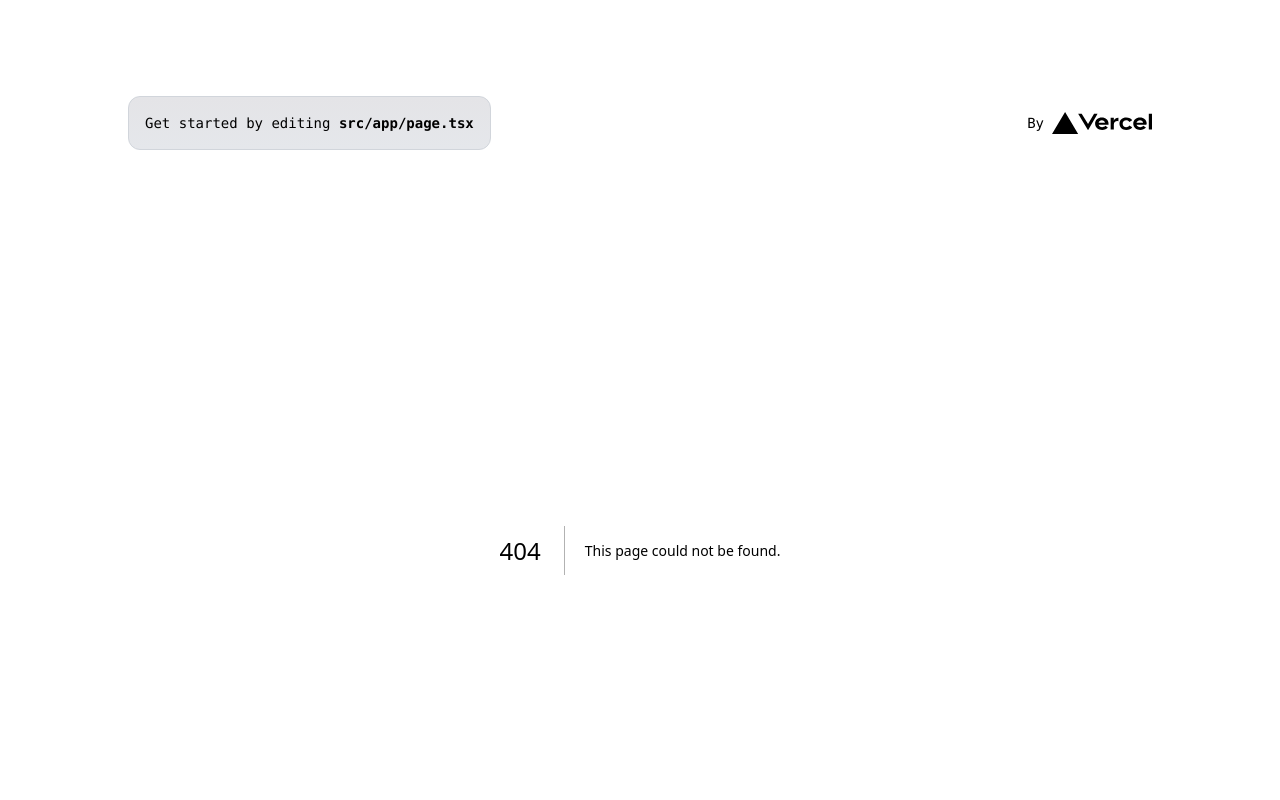
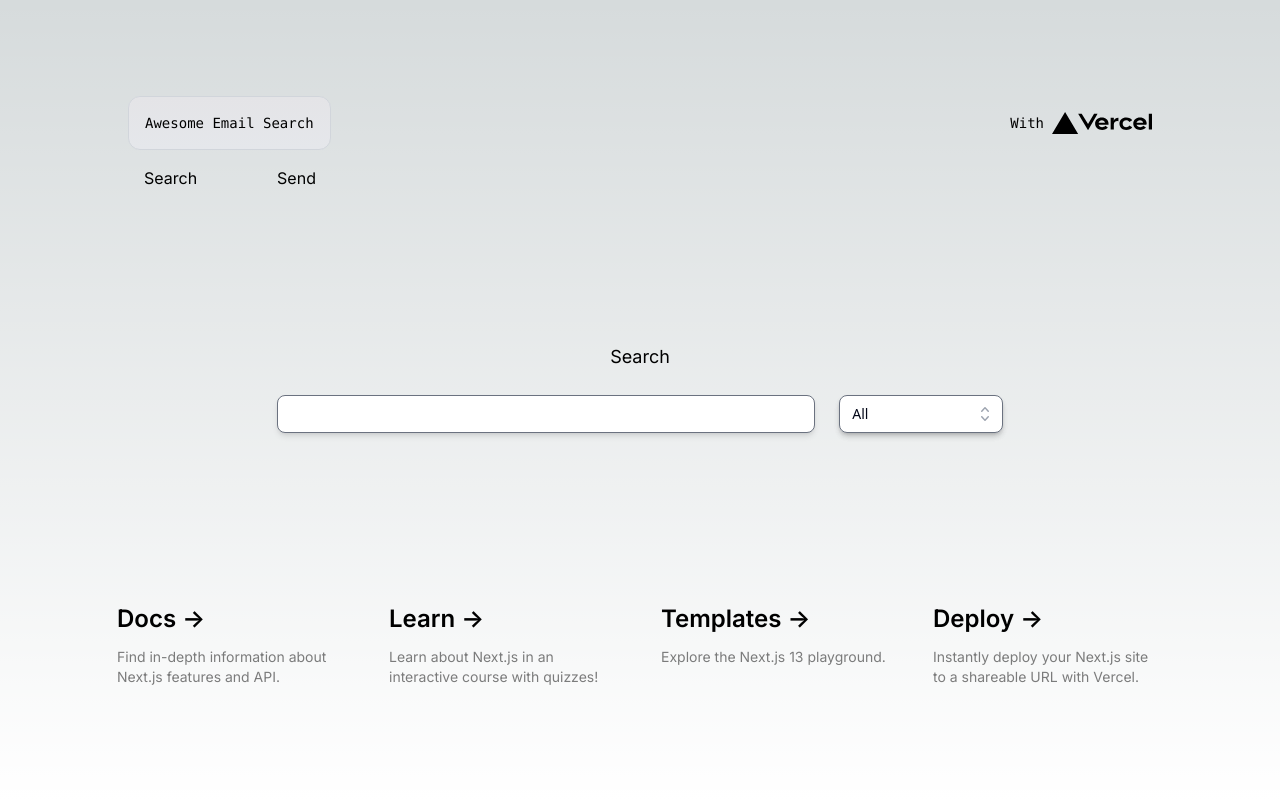
Before and after one commit to tigrisdata-archive/awesome-email-search, a Next.js app: page /search in a window 1280 px wide. Before the commit this address had no page. Shown: the top 800 px of the page. Built offline with nearby package versions, Linux system fonts and the light colour scheme.

Commit message:
wip: multi-select search

```diff
--- a/package.json
+++ b/package.json
@@ -12,6 +12,8 @@
     "lint": "next lint"
   },
   "dependencies": {
+    "@headlessui/react": "^1.7.14",
+    "@heroicons/react": "^2.0.18",
     "@tigrisdata/core": "^1.1.0",
     "@types/node": "20.1.4",
     "@types/react": "18.2.6",
--- /dev/null
+++ b/src/app/search/page.tsx
@@ -0,0 +1,40 @@
+'use client';
+
+import MultiSelect from '@/components/multi-select';
+import Row from '@/components/row';
+
+export enum SearchEmailStatus {
+  Sent = 'Sent',
+  Delivered = 'Delayed',
+  DeliveryDelayed = 'Delivery Delayed',
+  Complained = 'Complained',
+  Bounced = 'Bounced',
+}
+
+export default function Search() {
+  const handleStatusFacetChange = (value: string[]) => {
+    console.log(value);
+  };
+
+  return (
+    <Row>
+      <h1 className="text-lg pb-4">Search</h1>
+
+      <form
+        action="/api/email"
+        method="POST"
+        className="grid grid-cols-4 gap-6 w-4/6"
+      >
+        <input
+          type="text"
+          name="search"
+          className="col-span-3 rounded-lg bg-white text-left shadow-md focus:outline-none focus-visible:ring-white focus-visible:ring-opacity-75 focus-visible:ring-offset-teal-300 sm:text-sm mt-2 text-slate-950 font-sans"
+        />
+        <MultiSelect
+          onChange={handleStatusFacetChange}
+          options={Object.values(SearchEmailStatus)}
+        />
+      </form>
+    </Row>
+  );
+}
--- a/src/components/header.tsx
+++ b/src/components/header.tsx
@@ -1,11 +1,12 @@
 import Image from 'next/image';
+import Link from 'next/link';
 
 export default function Header() {
   return (
-    <header className="z-10 w-full max-w-5xl items-center justify-between font-mono text-sm lg:flex">
-      <p className="fixed left-0 top-0 flex w-full justify-center border-b border-gray-300 bg-gradient-to-b from-zinc-200 pb-6 pt-8 backdrop-blur-2xl dark:border-neutral-800 dark:bg-zinc-800/30 dark:from-inherit lg:static lg:w-auto  lg:rounded-xl lg:border lg:bg-gray-200 lg:p-4 lg:dark:bg-zinc-800/30">
-        Get started by editing&nbsp;
-        <code className="font-mono font-bold">src/app/page.tsx</code>
+    <header className="w-full max-w-5xl">
+      <div className="z-10 w-full items-center justify-between font-mono text-sm lg:flex">
+        <p className="fixed left-0 top-0 flex w-full justify-center border-b border-gray-300 bg-gradient-to-b from-zinc-200 pb-6 pt-8 backdrop-blur-2xl dark:border-neutral-800 dark:bg-zinc-800/30 dark:from-inherit lg:static lg:w-auto lg:rounded-xl lg:border lg:bg-gray-200 lg:p-4 lg:dark:bg-zinc-800/30">
+          <Link href="/">Awesome Email Search</Link>
         </p>
         <div className="fixed bottom-0 left-0 flex h-48 w-full items-end justify-center bg-gradient-to-t from-white via-white dark:from-black dark:via-black lg:static lg:h-auto lg:w-auto lg:bg-none">
           <a
@@ -14,7 +15,7 @@ export default function Header() {
             target="_blank"
             rel="noopener noreferrer"
           >
-          By{' '}
+            With{' '}
             <Image
               src="/vercel.svg"
               alt="Vercel Logo"
@@ -25,6 +26,15 @@ export default function Header() {
             />
           </a>
         </div>
+      </div>
+      <div className="flex w-full max-w-5xl justify-start space-x-20 lg:pl-4 mt-4">
+        <p>
+          <Link href="/search">Search</Link>
+        </p>
+        <p>
+          <Link href="/send">Send</Link>
+        </p>
+      </div>
     </header>
   );
 }
--- /dev/null
+++ b/src/components/multi-select.tsx
@@ -0,0 +1,120 @@
+'use client';
+
+import { Fragment, useEffect, useState } from 'react';
+import { Combobox, Transition } from '@headlessui/react';
+import { CheckIcon, ChevronUpDownIcon } from '@heroicons/react/20/solid';
+
+type MultiSelectProps = {
+  options: string[];
+  onChange?: (value: string[]) => void;
+};
+
+export default function MultiSelect(props: MultiSelectProps) {
+  const [selected, setSelected] = useState<string[]>([]);
+  const [query, setQuery] = useState('');
+
+  const sortValues = (values: string[]) => {
+    return values.filter((value) => props.options.includes(value));
+  };
+
+  useEffect(() => {
+    if (props.onChange) {
+      props.onChange(selected);
+    }
+  }, [props, selected]);
+
+  const handleOnChange = (value: string[]) => {
+    setSelected(value);
+  };
+
+  const filtered =
+    query === ''
+      ? props.options
+      : props.options.filter((option) =>
+          option
+            .toLowerCase()
+            .replace(/\s+/g, '')
+            .includes(query.toLowerCase().replace(/\s+/g, ''))
+        );
+
+  return (
+    <div className="flex justify-center items-center z-10">
+      <div className="top-16 w-full">
+        <Combobox value={selected} onChange={handleOnChange} multiple>
+          <div className="relative mt-2">
+            <div className="relative w-full cursor-default text-left shadow-md focus:outline-none focus-visible:ring-2 focus-visible:ring-offset-teal-300 focus-visible:ring-opacity-75 focus-visible:ring-offset-2 sm:text-sm rounded-lg">
+              <Combobox.Input
+                className="w-full pr-10 rounded-lg bg-white text-left shadow-md focus:outline-none focus-visible:ring-white focus-visible:ring-opacity-75 focus-visible:ring-offset-teal-300 sm:text-sm text-slate-950 font-sans"
+                displayValue={(values: string[]) => {
+                  return values.length == 0
+                    ? 'All'
+                    : sortValues(values).join(', ');
+                }}
+                onKeyUp={(e) => {
+                  setQuery(e.currentTarget.value);
+                }}
+              />
+              <Combobox.Button className="absolute inset-y-0 right-0 flex items-center pr-2">
+                <ChevronUpDownIcon
+                  className="h-5 w-5 text-gray-400"
+                  aria-hidden="true"
+                />
+              </Combobox.Button>
+            </div>
+            <Transition
+              as={Fragment}
+              leave="transition ease-in duration-100"
+              leaveFrom="opacity-100"
+              leaveTo="opacity-0"
+              afterLeave={() => setQuery('')}
+            >
+              <Combobox.Options className="absolute mt-1 max-h-60 w-full overflow-auto rounded-md bg-white py-1 text-base shadow-lg ring-1 ring-black ring-opacity-5 focus:outline-none sm:text-sm">
+                {filtered.length === 0 && query !== '' ? (
+                  <div className="relative cursor-default select-none py-2 px-4 text-gray-700">
+                    Nothing found.
+                  </div>
+                ) : (
+                  filtered.map((status) => (
+                    <Combobox.Option
+                      key={status}
+                      className={({ active }) =>
+                        `relative cursor-default select-none py-2 pl-10 pr-4 ${
+                          active ? 'bg-teal-600 text-white' : 'text-gray-900'
+                        }`
+                      }
+                      value={status}
+                    >
+                      {({ selected, active }) => (
+                        <>
+                          <span
+                            className={`block truncate ${
+                              selected ? 'font-medium' : 'font-normal'
+                            }`}
+                          >
+                            {status}
+                          </span>
+                          {selected ? (
+                            <span
+                              className={`absolute inset-y-0 left-0 flex items-center pl-3 ${
+                                active ? 'text-white' : 'text-teal-600'
+                              }`}
+                            >
+                              <CheckIcon
+                                className="h-5 w-5"
+                                aria-hidden="true"
+                              />
+                            </span>
+                          ) : null}
+                        </>
+                      )}
+                    </Combobox.Option>
+                  ))
+                )}
+              </Combobox.Options>
+            </Transition>
+          </div>
+        </Combobox>
+      </div>
+    </div>
+  );
+}
```
Also changed, not shown: 1 other file (tests, documents, lock files or other folders). Lines whose indentation alone changed are shown as unchanged.
